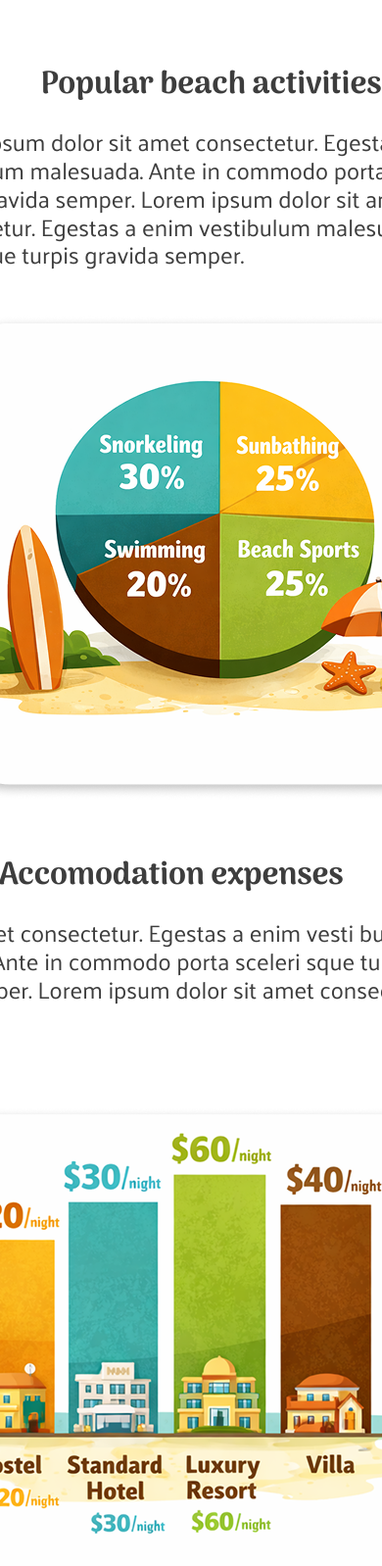
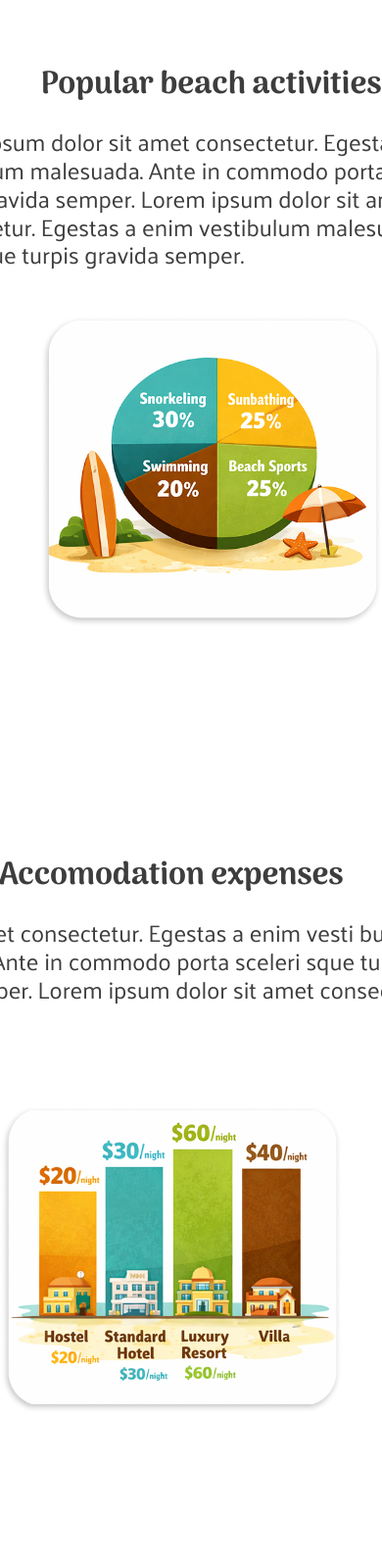
Before and after one commit to TobiasIllnerDev/Blog-Projekt, a plain HTML site: page graph.html in a window 390 px wide. Shown: the part 4295-5893 px from the top of the page at 98% size. Drawn offline with Linux system fonts and the light colour scheme.

Commit message:
graph.css edited

```diff
--- a/graph.css
+++ b/graph.css
@@ -167,9 +167,14 @@
 
 .activities-accomodation-article {
     width: 650px;
+}
 
+.activities-accomodation-article > img {
+    width: 350px;
+}
 
-}
+.beach-activities-article > img {
+    width: 350px;
 }
 
 
```
